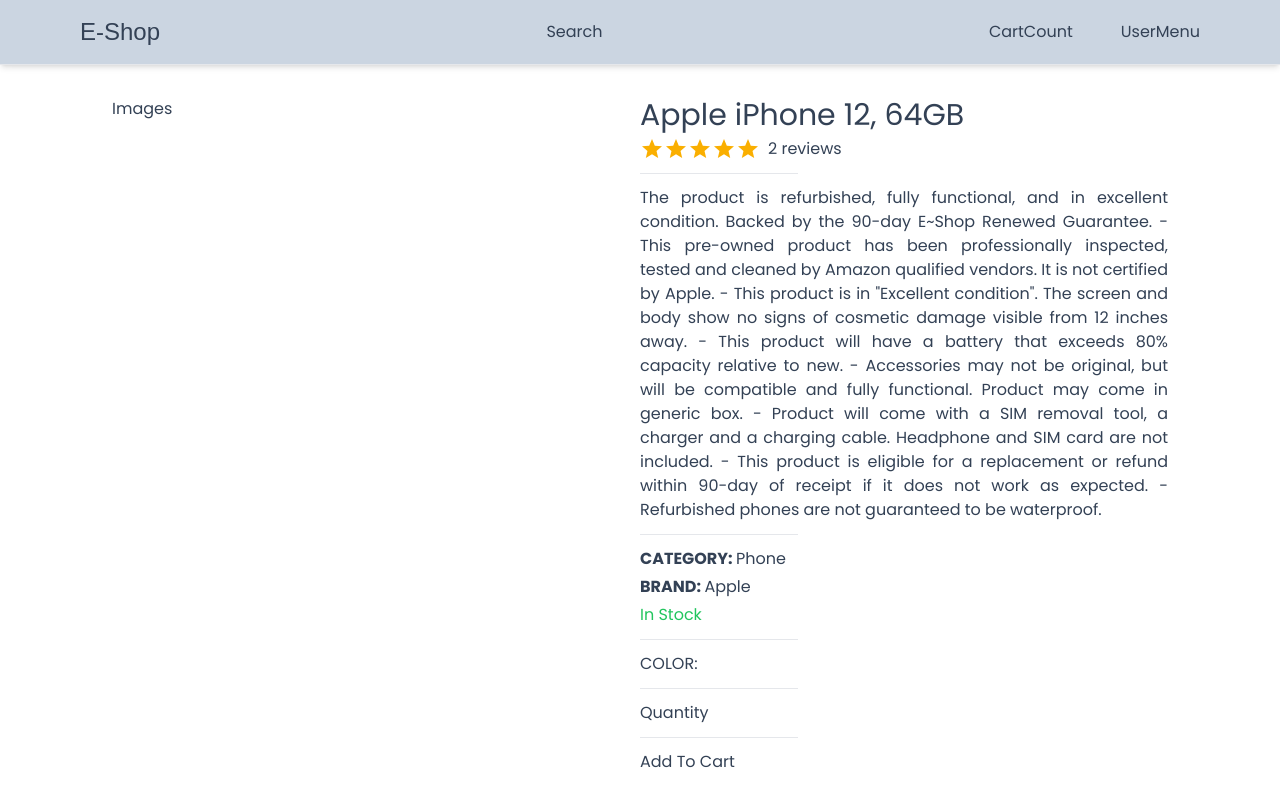
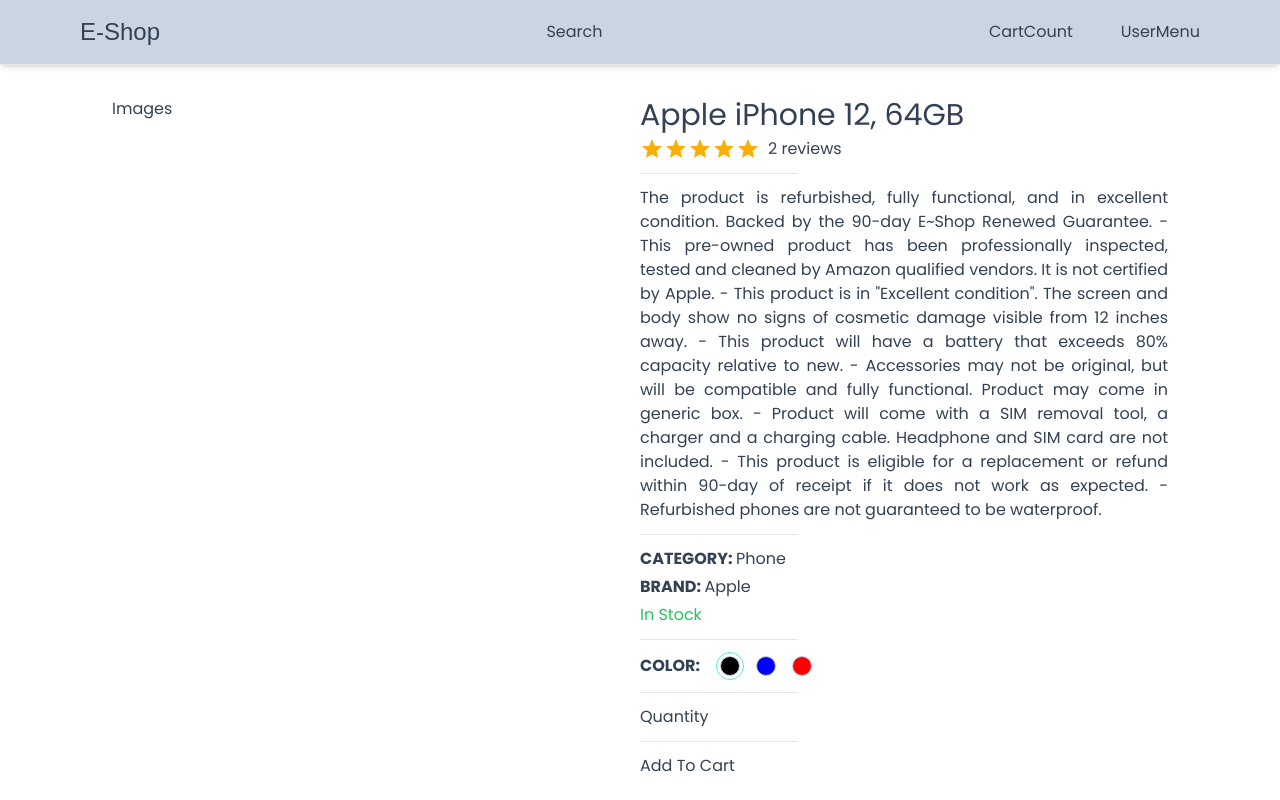
Before and after one commit to Ankit7rma/Ecommerce_web, a Next.js app: page /product/1 in a window 1280 px wide. Shown: the top 800 px of the page. Built offline with nearby package versions, Linux system fonts and the light colour scheme; a web font is replaced by a local one.

Commit message:
selectImageColor

```diff
--- /dev/null
+++ b/app/components/products/SetColor.tsx
@@ -0,0 +1,58 @@
+"use client";
+
+import {
+  CartProductType,
+  SelectedImgType,
+} from "@/app/product/[productId]/ProductDetails";
+
+interface SetColorProps {
+  images: SelectedImgType[];
+  cartProduct: CartProductType;
+  handleColorSelect: (value: SelectedImgType) => void;
+}
+
+const SetColor: React.FC<SetColorProps> = ({
+  images,
+  cartProduct,
+  handleColorSelect,
+}) => {
+  return (
+    <div>
+      <div className="flex gap-4 items-center">
+        <span className="font-semibold">COLOR: </span>
+        <div className="flex gap-2">{images.map((image,index)=>{
+            return (<div key={image.color}
+                onClick={()=>handleColorSelect(image)}
+                className={
+                `h-7
+                w-7
+                rounded-full
+                border-teal-300
+                flex
+                items-center
+                justify-center
+                ${
+                    cartProduct.selectedImg.color===image.color?"border-[1.5px]":"border-none"
+                }
+                `
+            }>
+                <div style={{background:image.colorCode}}
+                className="
+                h-5
+                w-5
+                rounded-full
+                border-[1.2px]
+                border-slate-300
+                cursor-pointer
+                ">
+
+                </div>
+
+            </div>)
+        })}</div>
+      </div>
+    </div>
+  );
+};
+
+export default SetColor;
--- a/app/product/[productId]/ProductDetails.tsx
+++ b/app/product/[productId]/ProductDetails.tsx
@@ -1,7 +1,8 @@
 "use client";
 
+import SetColor from "@/app/components/products/SetColor";
 import { Rating } from "@mui/material";
-import { useState } from "react";
+import { useCallback, useState } from "react";
 
 interface ProductDetailsProps {
   product: any;
@@ -40,6 +41,12 @@ const ProductDetails: React.FC<ProductDetailsProps> = ({ product }) => {
     product.reviews.reduce((acc: number, item: any) => item.rating + acc, 0) /
     product.reviews.length;
 
+    const handleColorSelect=useCallback((value:SelectedImgType)=>{
+      setCartProduct((prev)=>{
+        return {...prev,selectedImg:value}
+      })
+     },[cartProduct.selectedImg])
+
   return (
     <div className="grid grid-cols-1 md:grid-cols-2">
       <div>Images</div>
@@ -60,7 +67,11 @@ const ProductDetails: React.FC<ProductDetailsProps> = ({ product }) => {
         </div>
         <div className={product.inStock?"text-green-500":"text-red-300"}>{product.inStock?"In Stock":"Out Of Stock" }</div>
         <Horizontal/>
-        <div>COLOR: </div>
+        <SetColor
+        images={product.images}
+        cartProduct={cartProduct}
+        handleColorSelect={handleColorSelect}
+        />
         <Horizontal/>
         <div>Quantity</div>
         <Horizontal/>
```
